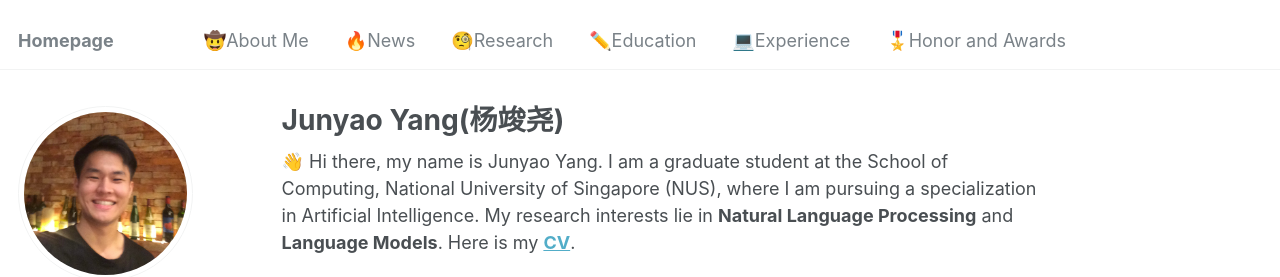
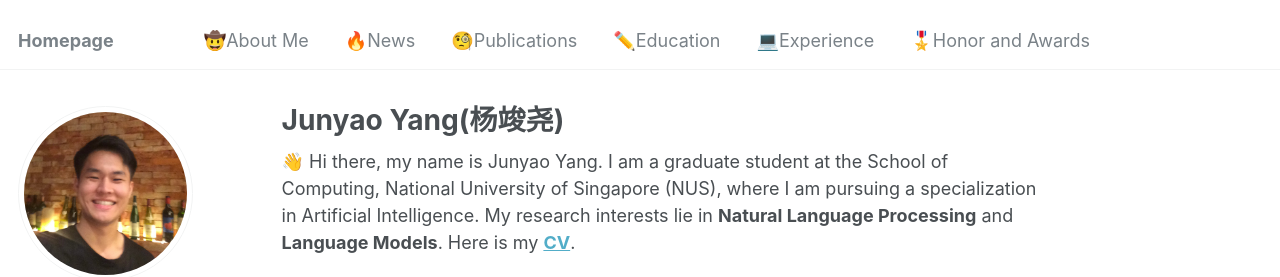
Before and after one commit to jyyang26/jyyang26.github.io, a Jekyll site: the page built from _pages/about.md, in a window 1280 px wide. Shown: the top 277 px of the page. Built offline with Jekyll 4.4.1, drawn with Linux system fonts in a browser that asks for light colours; some web fonts are replaced.

Commit message:
Update navigation.yml

```diff
--- a/_data/navigation.yml
+++ b/_data/navigation.yml
@@ -11,7 +11,7 @@ main:
   - title: "🔥News"
     url: /#news
 
-  - title: "🧐Research"
+  - title: "🧐Publications"
     url: /#research
 
   - title: "✏️Education"
```
